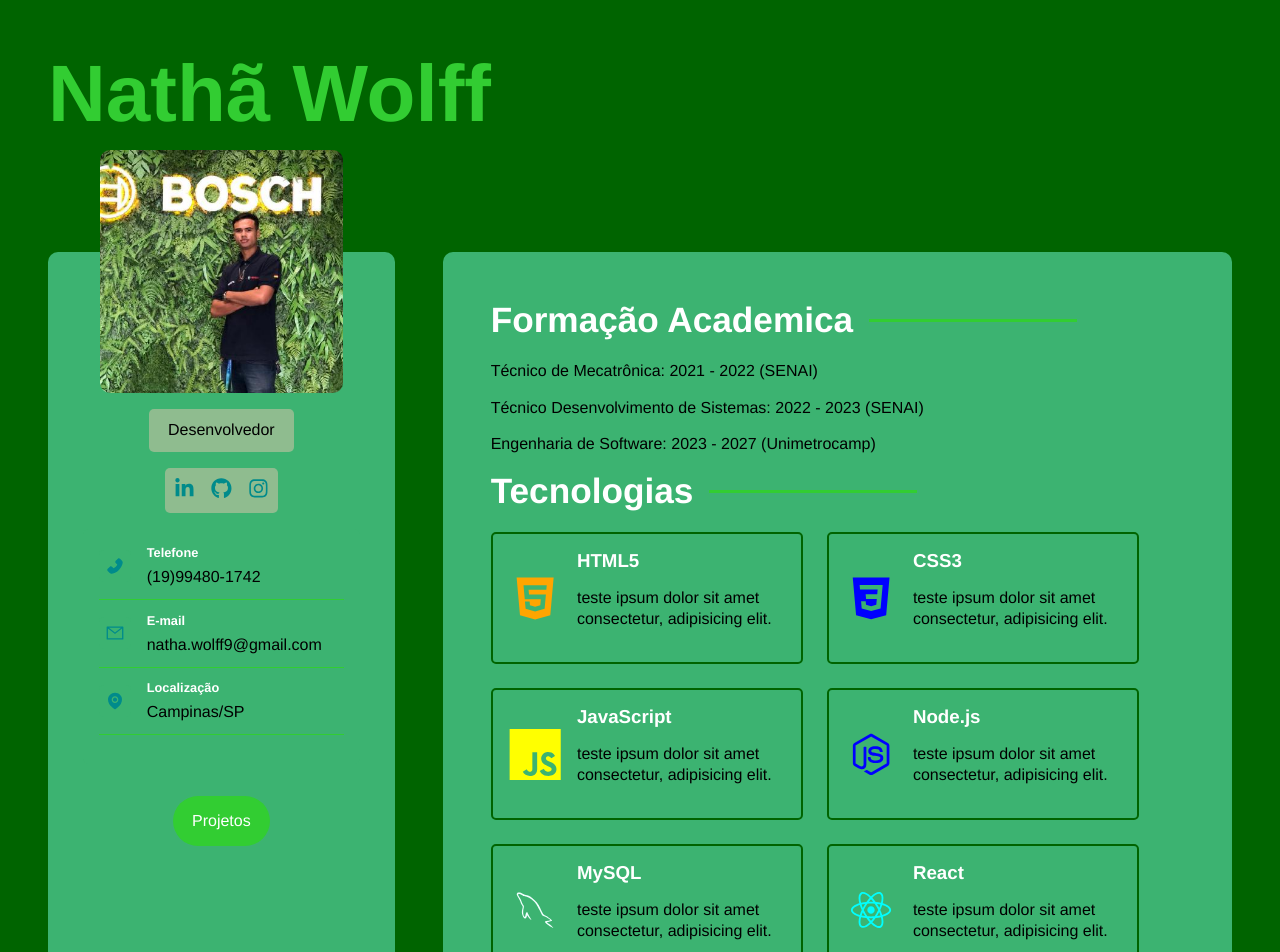
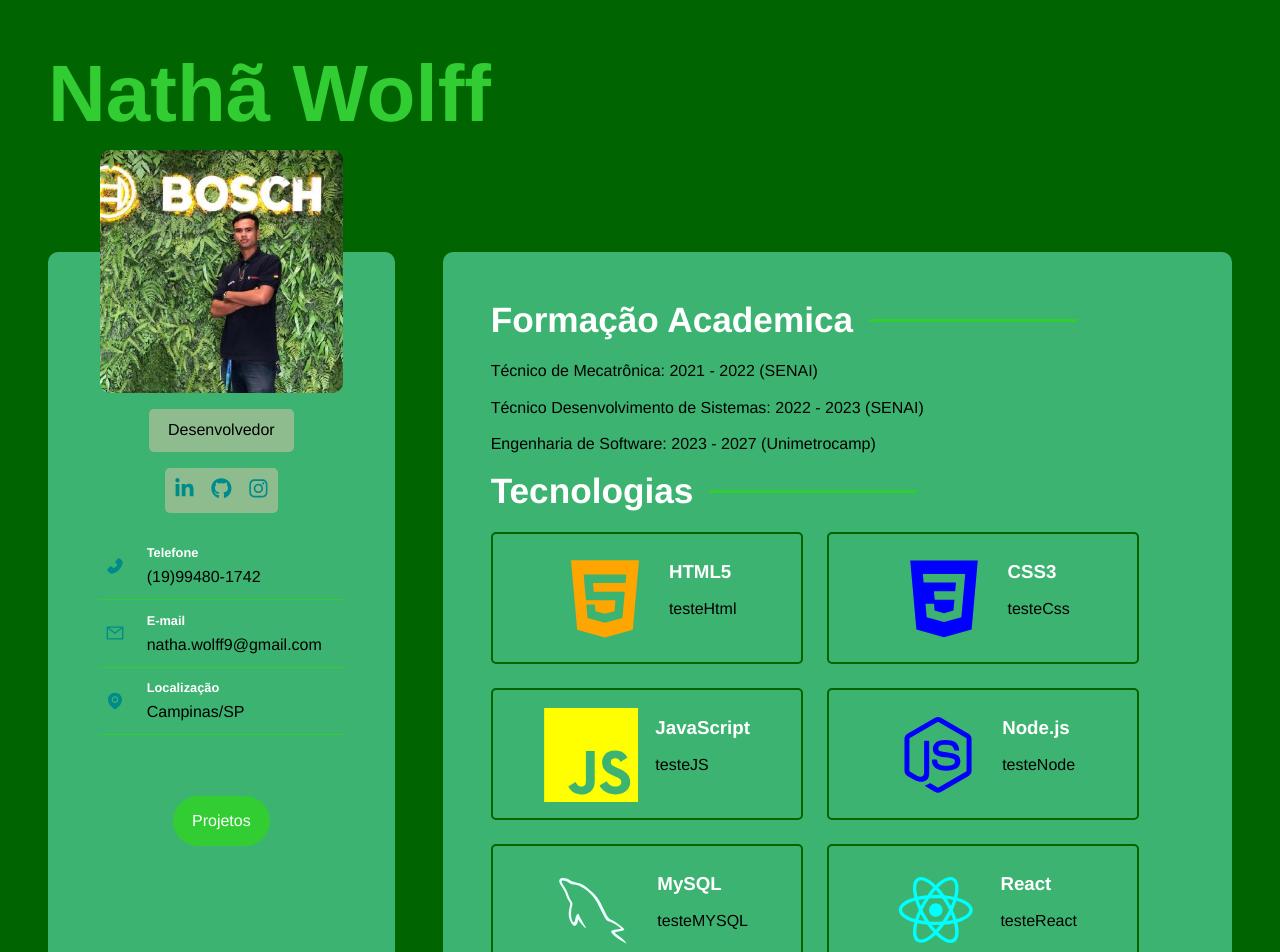
Before and after one commit to NWolff9/Portfolio, a React (Vite) app in the folder react_sass/: page / in a window 1280 px wide. Shown: the top 952 px of the page. Built offline with nearby package versions, Linux system fonts and the light colour scheme.

Commit message:
tech fix

```diff
--- a/react_sass/src/components/Technologiescontainer.jsx
+++ b/react_sass/src/components/Technologiescontainer.jsx
@@ -10,12 +10,12 @@ import {
   import "../styles/components/technologiescontainer.sass";
 
   const technologies = [
-    { id: "html", name: "HTML5", icon: <DiHtml5 /> },
-    { id: "css", name: "CSS3", icon: <DiCss3 /> },
-    { id: "js", name: "JavaScript", icon: <DiJsBadge /> },
-    { id: "node", name: "Node.js", icon: <DiNodejsSmall /> },
-    { id: "mysql", name: "MySQL", icon: <DiMysql /> },
-    { id: "react", name: "React", icon: <DiReact /> },
+    { id: "html", name: "HTML5", icon: <DiHtml5 />, info:"testeHtml" },
+    { id: "css", name: "CSS3", icon: <DiCss3 />, info:"testeCss" },
+    { id: "js", name: "JavaScript", icon: <DiJsBadge />, info:"testeJS" },
+    { id: "node", name: "Node.js", icon: <DiNodejsSmall />, info:"testeNode" },
+    { id: "mysql", name: "MySQL", icon: <DiMysql />, info:"testeMYSQL" },
+    { id: "react", name: "React", icon: <DiReact />, info:"testeReact" },
   ];
 
   const TechnologiesContainer = () => {
@@ -28,7 +28,7 @@ import {
               {tech.icon}
               <div className="technology-info">
                 <h3>{tech.name}</h3>
-                <p>teste ipsum dolor sit amet consectetur, adipisicing elit.</p>
+                <p>{tech.info}</p>
               </div>
             </div>
           ))}
```
